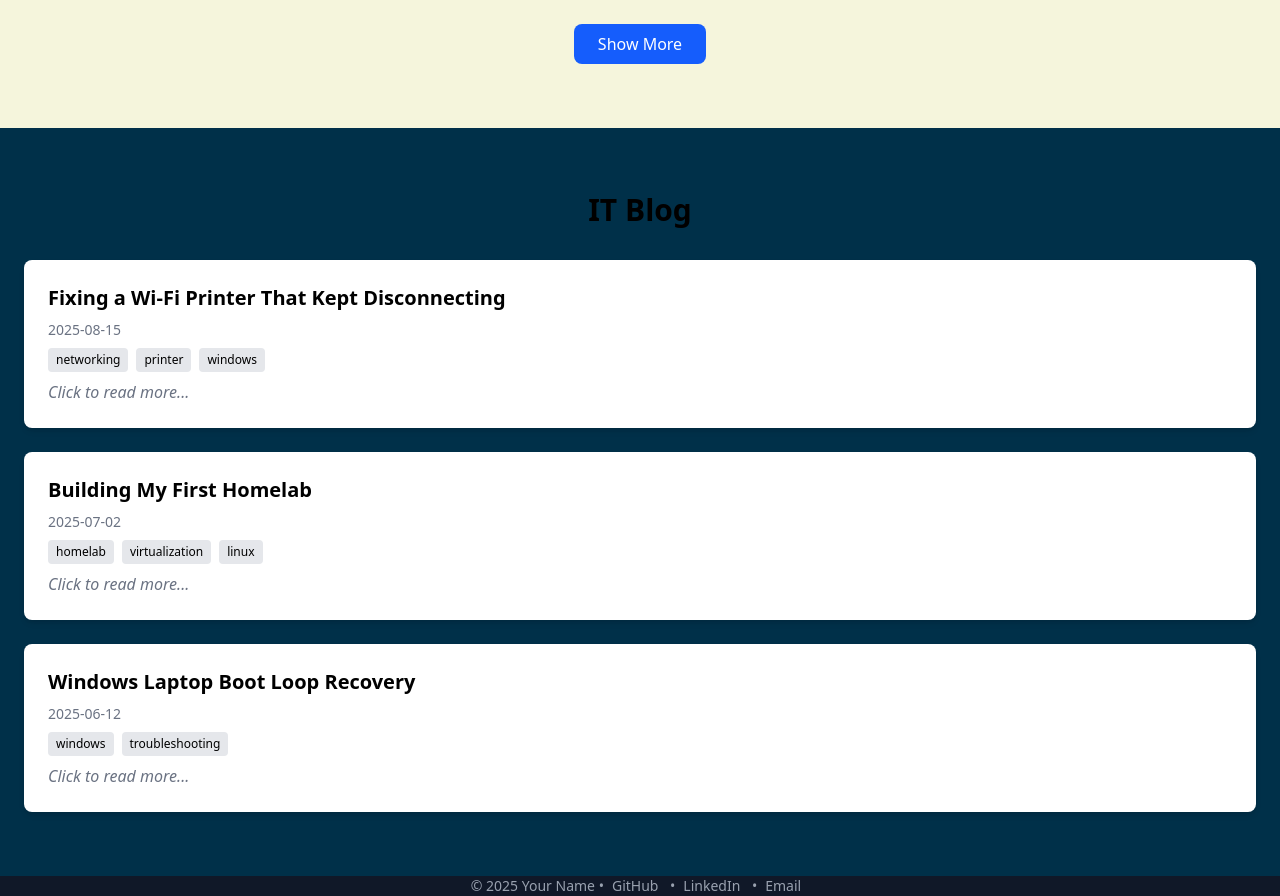
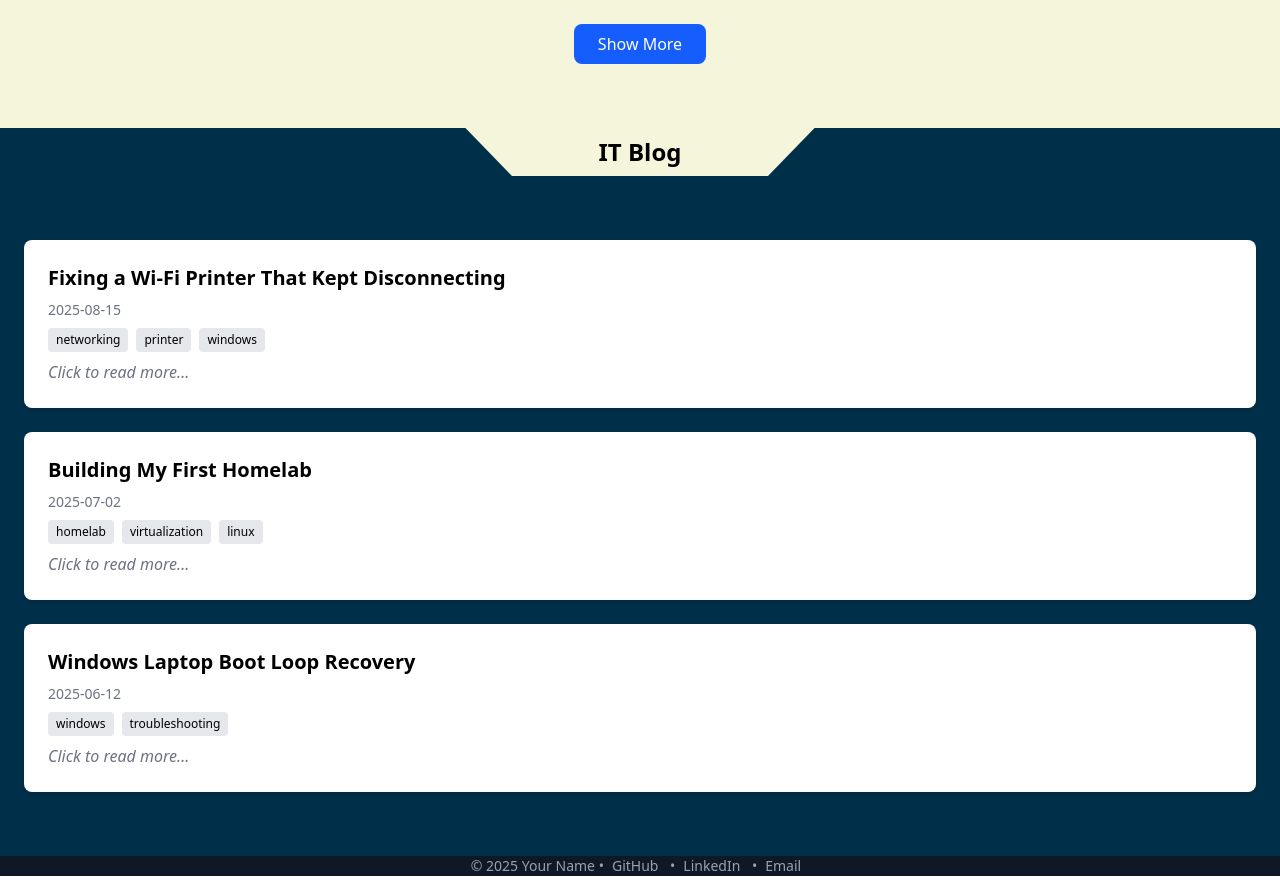
Before and after one commit to swirly-way/personal-portfolio, a React (Vite) app in the folder my-portfolio/: page / in a window 1280 px wide. Shown: the part 2200-3096 px from the top of the page. Built offline with nearby package versions, Linux system fonts and the light colour scheme.

Commit message:
Refactor section divider props and update sections
- Extended SectionDivider to accept bgClass and textColor props

```diff
--- a/my-portfolio/src/App.jsx
+++ b/my-portfolio/src/App.jsx
@@ -16,8 +16,19 @@ function App() {
       <Fade from="var(--color-brand-yellow)" to="#003049" className="-mt-12" />
 
       <Profile />
-      <SectionDivider label="Projects" className="fill-brand-blue" />
+      <SectionDivider
+        label="Projects"
+        className="fill-brand-blue"
+        bgClass="bg-brand-beige"
+        textColor="text-white"
+      />
       <Projects />
+      <SectionDivider
+        label="IT Blog"
+        className="fill-brand-beige"
+        bgClass="bg-brand-blue"
+        textColor="text-black"
+      />
       <ITBlog />
       <Footer />
     </div>
--- a/my-portfolio/src/components/ITBlog.jsx
+++ b/my-portfolio/src/components/ITBlog.jsx
@@ -7,8 +7,6 @@ export default function ITBlog() {
   return (
     <section id="itblog" className="py-16 bg-brand-blue">
       <div className="container mx-auto px-6">
-        <h2 className="text-3xl font-bold mb-8 text-center">IT Blog</h2>
-
         <div className="space-y-6">
           {blogs.map((post, index) => (
             <div
--- a/my-portfolio/src/components/SectionDivider.jsx
+++ b/my-portfolio/src/components/SectionDivider.jsx
@@ -1,6 +1,11 @@
-export default function SectionDivider({ label, className = "" }) {
+export default function SectionDivider({
+  label,
+  className = "",
+  bgClass,
+  textColor,
+}) {
   return (
-    <div className="relative w-full bg-brand-beige">
+    <div className={`relative w-full ${bgClass}`}>
       <svg
         className="absolute top-0 left-0 w-full h-12"
         viewBox="0 0 100 100"
@@ -13,7 +18,9 @@ export default function SectionDivider({ label, className = "" }) {
         />
       </svg>
 
-      <div className="relative z-10 flex items-center justify-center h-12 text-white text-2xl font-semibold">
+      <div
+        className={`relative z-10 flex items-center justify-center h-12 ${textColor} text-2xl font-semibold`}
+      >
         {label}
       </div>
     </div>
```
